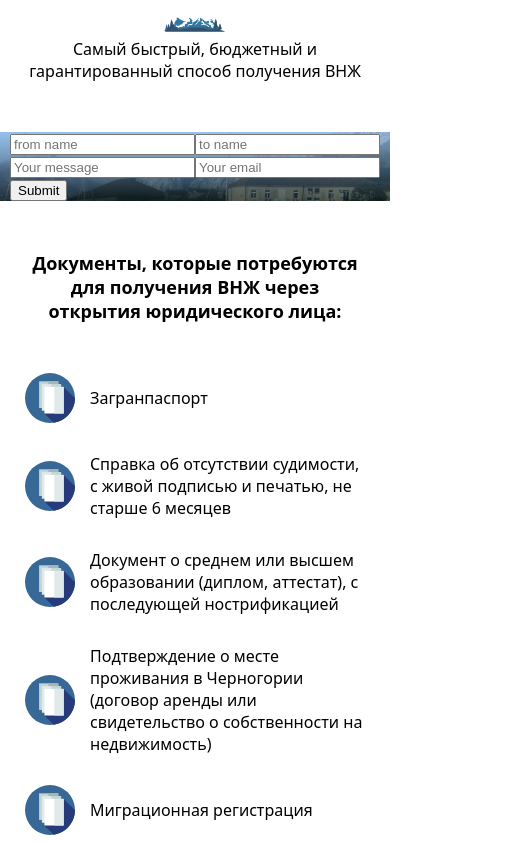
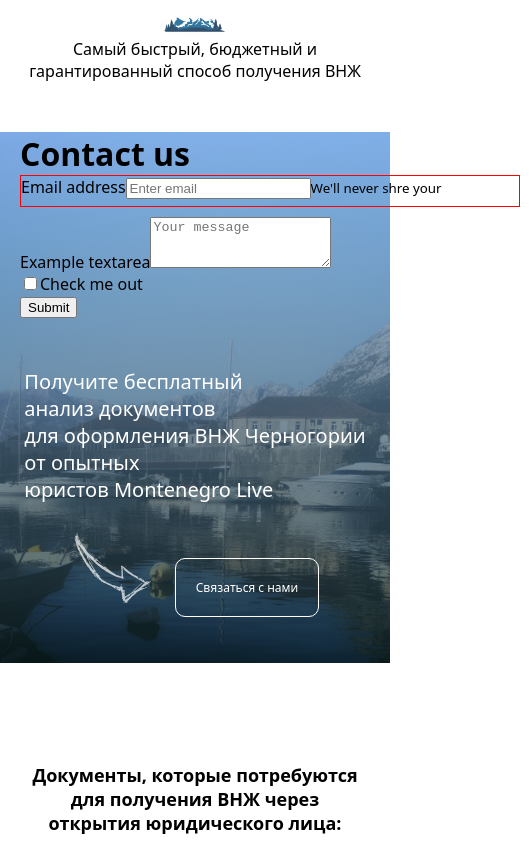
Before and after one commit to Safirenat/MonteNov, a React (Create React App) app: page / in a window 390 px wide. Shown: the part 2980-3824 px from the top of the page, 530 px wide, since content can reach past the window. Built offline with nearby package versions, Linux system fonts and the light colour scheme.

Commit message:
add-mobile-full-posl221

```diff
--- a/package.json
+++ b/package.json
@@ -9,7 +9,10 @@
     "antd-notifications-messages": "^2.0.0",
     "emailjs-com": "^3.2.0",
     "react": "^18.2.0",
+    "react-bootstrap": "^2.5.0",
     "react-dom": "^18.2.0",
+    "react-input-mask": "^2.0.4",
+    "react-phone-input-2": "^2.15.1",
     "react-router-dom": "^6.4.2",
     "react-scripts": "5.0.1",
     "sass": "^1.55.0",
--- a/src/components/Analiz/Analiz.js
+++ b/src/components/Analiz/Analiz.js
@@ -1,91 +1,176 @@
 import React from "react";
-import {useState} from "react";
+import { useState } from "react";
 import "./Analiz.scss";
+import PhoneInput from "react-phone-input-2";
+import "react-phone-input-2/lib/style.css";
+import { Form, Button, Container } from "react-bootstrap";
+
 // import emailjs from '@emailjs/browser';
-import { notification } from 'antd-notifications-messages';
-import 'antd-notifications-messages/lib/styles/style.css';
-import { send } from 'emailjs-com';
-
+import { notification } from "antd-notifications-messages";
+import "antd-notifications-messages/lib/styles/style.css";
+import { send } from "emailjs-com";
+import InputMask from "react-input-mask";
 
 import { ReactComponent as Arrow } from "../../assets/Images/arrow4.svg";
-
+// import { Form } from "react-router-dom";
 
 export const Analiz = () => {
-
 	const [toSend, setToSend] = useState({
-		from_name: '',
-		to_name: '',
-		message: '',
-		reply_to: '',
+		from_name: "",
+		to_name: "",
+		message: "",
+		reply_to: "",
 	});
 
 	const onSubmit = (e) => {
 		e.preventDefault();
-		send(
-		  'service_uf2cf4l',
-		  'template_hs0jgnl',
-		  toSend,
-		  'User ID'
-		)
+		send("service_uf2cf4l", "template_hs0jgnl", toSend, "EvYP0dyKm3TeaCoHE")
 			.then((response) => {
-			console.log('SUCCESS!', response.status, response.text);
+				console.log("SUCCESS!", response.status, response.text);
 			})
 			.catch((err) => {
-			console.log('FAILED...', err);
+				console.log("FAILED...", err);
 			});
 	};
 
-	  const show = (type) => {
-		notification({
-		  title: 'Успешно',
-		  message: `Успешно отправлено`
-		});
-	  };
+	// const show = (type) => {
+	// 	notification({
+	// 		// className:"notification-title",
+	// 		title: "Успешно",
+	// 		message: `Успешно отправлено`,
+	// 	});
+	// };
 
 	const handleChange = (e) => {
 		setToSend({ ...toSend, [e.target.name]: e.target.value });
 	};
 
-
+	// const enterHandler = (event) => {
+	// 	if (event.keyCode === 13) {
+	// 		onSubmit(event);
+	// 	}
+	// };
 
 	return (
 		<div className="benefits-background">
 			<div className="container">
-				<div>
+				<div className="form-nov">
+					<Container style={{ width: "500px" }}>
+						<h1 className="text-center">Contact us</h1>
+						<Form onSubmit={onSubmit}>
+							<Form.Group
+								className="testgg"
+								controlId="formBasicEmail"
+
+
+							>
+								<Form.Label>Email address</Form.Label>
+								<Form.Control
+									className="tesrrrrtgg"
+									type="email"
+									placeholder="Enter email"
+								></Form.Control>
+								<Form.Text>We'll never shre your</Form.Text>
+							</Form.Group>
+
+							<Form.Group controlId="formBasicPassword">
+								<Form.Label>Example textarea</Form.Label>
+								<Form.Control
+									as="textarea"
+									rows="3"
+									name="message"
+									placeholder="Your message"
+									value={toSend.message}
+									onChange={handleChange}
+								></Form.Control>
+							</Form.Group>
+
+							<Form.Group controlId="formBasicCheckbox">
+								<Form.Check
+									type="checkbox"
+									label="Check me out"
+									onChange={handleChange}
+								></Form.Check>
+							</Form.Group>
+							<Button variant="primary" type="submit">
+								Submit
+							</Button>
+						</Form>
+					</Container>
+				</div>
+
+				{/* dkhgd */}
+				{/* <div className="input-wrapper-form">
 					<form onSubmit={onSubmit}>
 						<input
-    type='text'
-    name='from_name'
-    placeholder='from name'
+							type="text"
+							name="from_name"
+							placeholder="from name"
 							value={toSend.from_name}
 							onChange={handleChange}
 						/>
 						<input
-    type='text'
-    name='to_name'
-    placeholder='to name'
+							type="text"
+							name="to_name"
+							placeholder="to name"
 							value={toSend.to_name}
 							onChange={handleChange}
 						/>
 						<input
-    type='text'
-    name='message'
-    placeholder='Your message'
+							type="text"
+							name="message"
+							placeholder="Your message"
 							value={toSend.message}
 							onChange={handleChange}
 						/>
 						<input
-    type='text'
-    name='reply_to'
-    placeholder='Your email'
+							type="text"
+							name="reply_to"
+							placeholder="Your email"
 							value={toSend.reply_to}
 							onChange={handleChange}
 						/>
-  <button onClick={() => show('success')} type='submit'>Submit</button>
+						<button type="submit">Submit</button>
 					</form>
+					<form onSubmit={onSubmit} className="form-wrapper">
+						<div className="input-text-wrapper">
+							<div>
+								<input
+									type="text"
+									name="message"
+									placeholder="Your Name"
+									value={toSend.message}
+									onChange={handleChange}
+									className="input-mail"
+								/>
+							</div>
 
+							<div>
+								<PhoneInput
+									enableAreaCodeStretch
+									containerClass="container__input"
+									inputClass="input__field"
+									placeholder="+1 (102) 123-4567"
+									inputProps={{
+										name: "phone",
+										required: true,
+										autoFocus: true,
+										autoFormat: true,
+									}}
+									onKeyDown={(e) => enterHandler(e)}
+								/>
 							</div>
-				{/* <div className="analiz">
+						</div>
+
+						<button  type="submit">
+						<button onClick={() => show("success")} type="submit">
+							Связаться с нами!
+						</button>
+					</form>
+				</div> */}
+
+				<div className="input-wrapper-form-mobile">
+					<div className="analiz">
 						<p>
 							Получите бесплатный
 							<br /> анализ документов
@@ -96,12 +181,16 @@ export const Analiz = () => {
 						<div className="analiz-arrow-wrapper">
 							<Arrow />
 							<div className="analiz-arrow-button">
-							<a target="_blank" href="https://t.me/MontenegroLive_Bot">
+								<a
+									target="_blank"
+									href="https://t.me/MontenegroLive_Bot"
+								>
 									Связаться с нами
 								</a>
 							</div>
-					</div> */}
-				{/* </div> */}
+						</div>
+					</div>
+				</div>
 			</div>
 		</div>
 	);
--- a/src/components/Analiz/Analiz.scss
+++ b/src/components/Analiz/Analiz.scss
@@ -8,6 +8,14 @@
 	background-repeat: no-repeat;
 	background-size: cover;
 	background-position: center;
+}
+
+.input-wrapper-form-mobile{
+	display: none;
+
+	@media (max-width: 961px){
+		display: block;
+	}
 }
 
 .analiz {
@@ -99,3 +107,162 @@
 .analiz-arrow-button {
 	padding-top: 48px;
 }
+
+.input__field {
+	border-radius: 12px;
+	max-width: 250px;
+	height: 46px !important;
+	padding: 18px 16px 18px 58px;
+	color: #000;
+	background-color: none;
+
+	&.invalid-number {
+		border: none;
+		// border: 1px solid blue;
+		// border-color: red;
+		box-shadow: none;
+		// box-shadow: none;
+		// background-color: blue;
+		&:hover,
+		&:active,
+		&:focus {
+			// background-color: greenyellow;
+			// border: 1px solid greenyellow;
+			// border:1px solid red;
+		}
+	}
+
+	&::placeholder {
+		color: #000;
+	}
+
+	&:hover {
+		background-color: #fff;
+		border-color: #fff !important;
+	}
+
+
+	&:active {
+		// box-shadow: rgb(50 50 93 / 25%) 0px 3px 11px -2px inset;
+		// border:1px solid red;
+		border-color: #fff !important;
+	}
+
+	&:focus {
+		background-color: #fff;
+		border-color: none;
+	}
+
+	&.invalid {
+		background-color: red;
+	}
+	&.valid {
+		background-color: red;
+	}
+}
+
+.form-wrapper {
+	display: flex;
+	// justify-content: center;
+	gap: 40px;
+	align-items: center;
+
+	@media (max-width: 960px){
+		flex-direction: column;
+	}
+}
+
+.input-wrapper-form {
+	// height: 100px;
+	padding-block: 100px;
+	padding-inline: 30px;
+
+	margin: 0 auto;
+    max-width: 900px;
+
+	@media (max-width: 961px){
+		display: none;
+	}
+
+	button{
+		max-width: 340px;
+		max-height: 124px;
+		padding: 26px;
+		font-size: 30px;
+		color: #fff;
+		background: none;
+		border: 1px solid #fff;
+		border-radius: 10px;
+		text-decoration: none;
+
+		cursor: pointer;
+
+		-webkit-transition: all 0.3s ease;
+		transition: all 0.3s ease;
+
+		&:hover {
+			opacity: 0.5;
+		}
+	}
+}
+
+// input {
+// 	border-color: #fff;
+
+// 	&:active {
+// 		border-color: #fff !important;
+// 	}
+// }
+
+.input-mail{
+	position: relative;
+    font-size: 14px;
+    letter-spacing: .01rem;
+    margin-top: 0 !important;
+    margin-bottom: 0 !important;
+    padding-left: 48px;
+    margin-left: 0;
+    background: #FFFFFF;
+    border: 1px solid #CACACA;
+    border-radius: 5px;
+    line-height: 25px;
+    height: 35px;
+    width: 300px;
+    outline: none;
+}
+
+.input-text-wrapper{
+	display: flex;
+	gap:40px;
+
+	@media (max-width: 960px){
+		flex-direction: column;
+	}
+
+	input{
+		height: 40px;
+		width: 200px;
+	}
+}
+
+
+.ant-notification-notice{
+	// position: absolute !important;
+	// top: 0 !important;
+	// right: 0 !important;
+	// width: 100px !important;
+}
+
+.testgg{
+	height: 30px;
+	border:1px solid red;
+	margin-bottom: 10px;
+	label{
+	// border:1px solid red;
+
+	}
+}
+
+.tesrrrrtgg{
+	// margin-bottom: 10px;
+}
--- a/src/components/Footer/Footer.js
+++ b/src/components/Footer/Footer.js
@@ -57,7 +57,7 @@ export const Footer = () => {
 										target="_blank"
 										href="https://goo.gl/maps/4utxgoeVmjfo4DD78"
 									>
-										Herceg-Novi,Podi, bb
+										Herceg-Novi, Podi, bb
 									</a>
 								</div>
 								<div className="footer-top-info-location">
@@ -68,25 +68,25 @@ export const Footer = () => {
 								</div>
 							</div>
 							<div className="footer-top-info-tel-wrapper">
-								<a target="_blank" href="tel:+38268380128">
-									+38268380128
+								<a target="_blank" href="tel:+38268338309">
+									+38268338309
 								</a>
 
 								<div className="footer-top-info-icons">
-									<a target="_blank" href="tel:+38268380128">
+									<a target="_blank" href="tel:+38268338309">
 										<IconPhone />
 									</a>
 
 									<a
 										target="_blank"
-										href="https://wa.me/738268380128"
+										href="https://wa.me/+38268338309"
 									>
 										<IconHelpWhatsapp />
 									</a>
 
 									<a
 										target="_blank"
-										href="https://t.me/738268380128"
+										href="https://t.me/+38268338309"
 									>
 										<IconHelpTelegram />
 									</a>
--- a/src/components/Header/Header.js
+++ b/src/components/Header/Header.js
@@ -35,7 +35,7 @@ export const Header = () => {
 										target="_blank"
 										href="https://goo.gl/maps/4utxgoeVmjfo4DD78"
 									>
-										Herceg-Novi,Podi, bb
+										Herceg-Novi, Podi, bb
 									</a>
 								</div>
 								<div className="header-top-info-location">
@@ -46,25 +46,25 @@ export const Header = () => {
 								</div>
 							</div>
 							<div className="header-top-info-tel-wrapper">
-								<a target="_blank" href="tel:+38268380128">
-									+38268380128
+								<a target="_blank" href="tel:+38268338309">
+									+38268338309
 								</a>
 
 								<div className="header-top-info-icons">
-									<a target="_blank" href="tel:+38268380128">
+									<a target="_blank" href="tel:+38268338309">
 										<IconPhone />
 									</a>
 
 									<a
 										target="_blank"
-										href="https://wa.me/738268380128"
+										href="https://wa.me/+38268338309"
 									>
 										<IconHelpWhatsapp />
 									</a>
 
 									<a
 										target="_blank"
-										href="https://t.me/738268380128"
+										href="https://t.me/+38268338309"
 									>
 										<IconHelpTelegram />
 									</a>
```
Also changed, not shown: 1 other file (tests, documents, lock files or other folders). Lines whose indentation alone changed are shown as unchanged.
